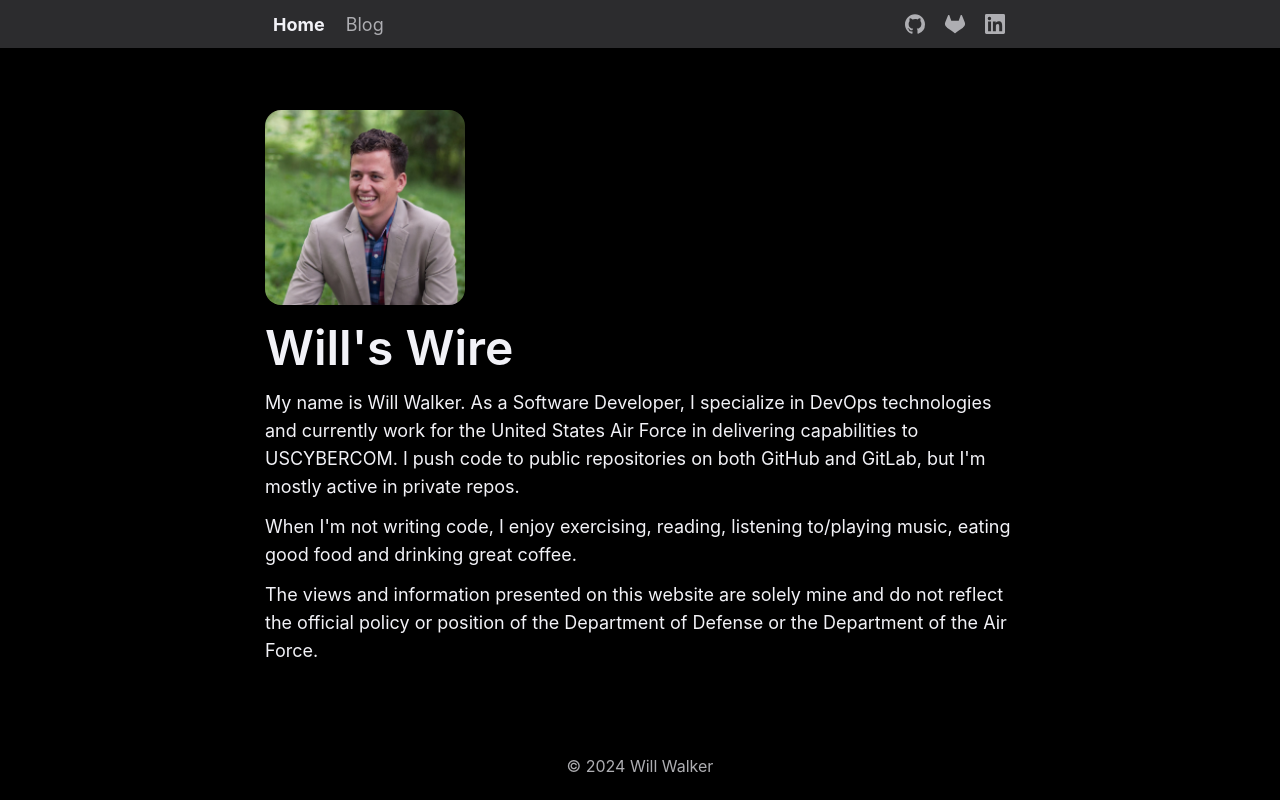
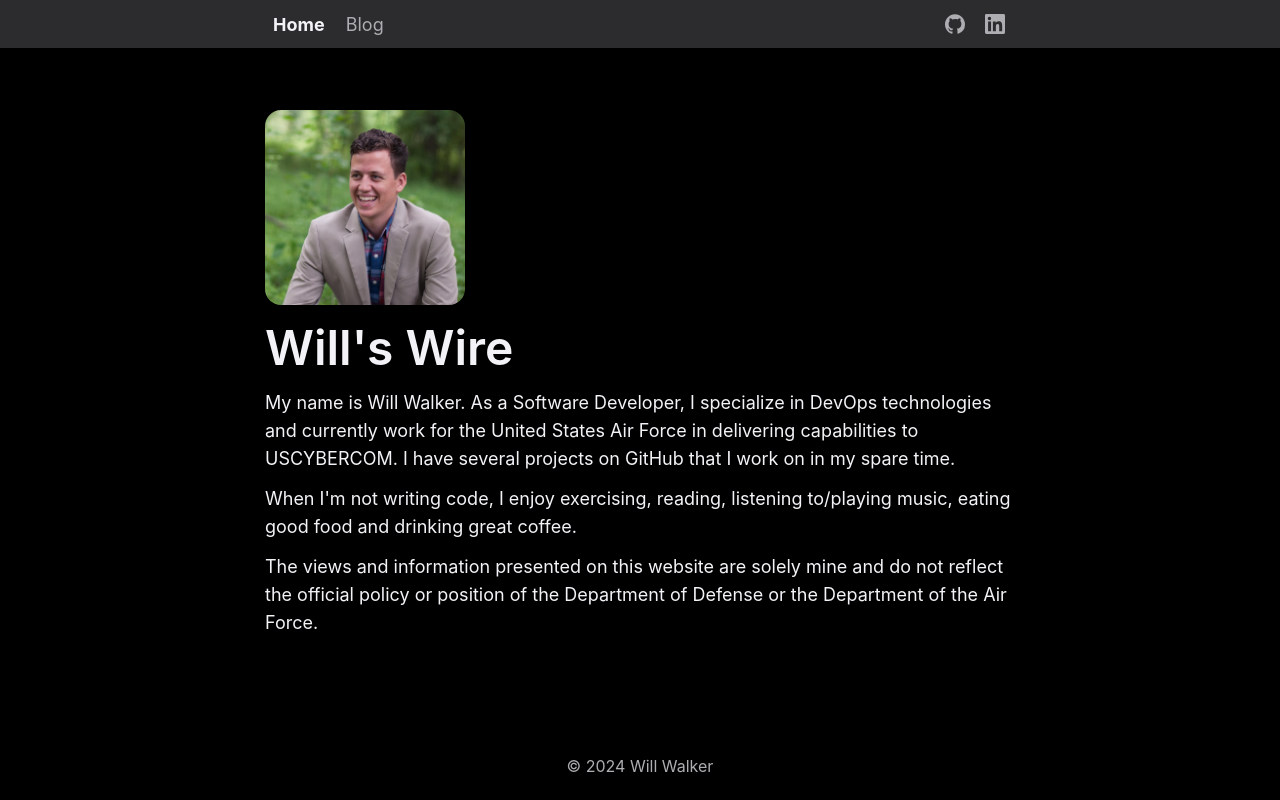
Before and after one commit to willswire/website, an Astro site: page / in a window 1280 px wide. Built offline with nearby package versions, Linux system fonts and the light colour scheme; Astro itself is replaced by a stand-in of ours.

Commit message:
chore: migrate to GitHub (#2)
* migrate to github actions

* set explicit node version

* adopt CF ID secret

* add url key to env

* upgrade packages

* drop gitlab references

```diff
--- a/src/components/Header.astro
+++ b/src/components/Header.astro
@@ -12,10 +12,6 @@ import HeaderLink from './HeaderLink.astro';
 			<a href="https://github.com/willswire" target="_blank">
 				<span class="sr-only">Visit my GitHub page</span>
 				<svg xmlns="http://www.w3.org/2000/svg" width="24" height="24"><path fill="#aeaeb2" fill-rule="evenodd" d="M12.008 2.167C6.474 2.167 2 6.674 2 12.249c0 4.457 2.867 8.23 6.843 9.565.498.1.68-.217.68-.484 0-.233-.017-1.035-.017-1.87-2.784.602-3.364-1.201-3.364-1.201-.447-1.169-1.11-1.47-1.11-1.47-.911-.617.067-.617.067-.617 1.01.067 1.54 1.035 1.54 1.035.895 1.536 2.337 1.102 2.917.835.083-.651.348-1.102.63-1.352-2.22-.234-4.557-1.102-4.557-4.975 0-1.102.397-2.003 1.027-2.704-.1-.25-.447-1.286.1-2.671 0 0 .845-.267 2.75 1.035a9.622 9.622 0 0 1 2.502-.334c.845 0 1.707.117 2.502.334 1.906-1.302 2.75-1.035 2.75-1.035.548 1.385.2 2.42.1 2.67.647.702 1.028 1.603 1.028 2.705 0 3.873-2.337 4.724-4.574 4.975.365.317.68.918.68 1.87 0 1.351-.017 2.436-.017 2.77 0 .267.183.585.68.484A10.075 10.075 0 0 0 22 12.25c.016-5.575-4.474-10.082-9.992-10.082z" clip-rule="evenodd" style="stroke-width:1"/></svg>
-			</a>
-			<a href="https://gitlab.com/willswire" target="_blank">
-				<span class="sr-only">Visit my GitLab page</span>
-				<svg xmlns="http://www.w3.org/2000/svg" width="24" height="24"><g style="stroke-width:9.87302"><path d="m282.83 170.73-.27-.69-26.14-68.22a6.81 6.81 0 0 0-2.69-3.24 7 7 0 0 0-8 .43 7 7 0 0 0-2.32 3.52l-17.65 54h-71.47l-17.65-54a6.86 6.86 0 0 0-2.32-3.53 7 7 0 0 0-8-.43 6.87 6.87 0 0 0-2.69 3.24L97.44 170l-.26.69a48.54 48.54 0 0 0 16.1 56.1l.09.07.24.17 39.82 29.82 19.7 14.91 12 9.06a8.07 8.07 0 0 0 9.76 0l12-9.06 19.7-14.91 40.06-30 .1-.08a48.56 48.56 0 0 0 16.08-56.04z" style="stroke-width:9.87302;fill:#aeaeb2" transform="matrix(.10414 0 0 .0985 -7.787 -6.716)"/></g></svg>
 			</a>
 			<a href="https://www.linkedin.com/in/william-m-walker/" target="_blank">
 				<span class="sr-only">Visit my LinkedIn</span>
--- a/src/pages/index.astro
+++ b/src/pages/index.astro
@@ -19,8 +19,8 @@ import { SITE_TITLE, SITE_DESCRIPTION } from '../consts';
 			<h1>Will's Wire</h1>
 			<p>
 				My name is Will Walker. As a Software Developer, I specialize in DevOps technologies and currently work
-				for the United States Air Force in delivering capabilities to USCYBERCOM. I push code to public repositories
-				on both GitHub and GitLab, but I'm mostly active in private repos.
+				for the United States Air Force in delivering capabilities to USCYBERCOM. I have several projects on GitHub
+				that I work on in my spare time.
 			</p>
 			<p>
 				When I'm not writing code, I enjoy exercising, reading, listening to/playing music, eating good food and drinking great coffee.
```
Also changed, not shown: package.json (+8 -8 lines), .github/workflows/deploy.yaml (added), .gitlab-ci.yml (deleted), 1 other file.
